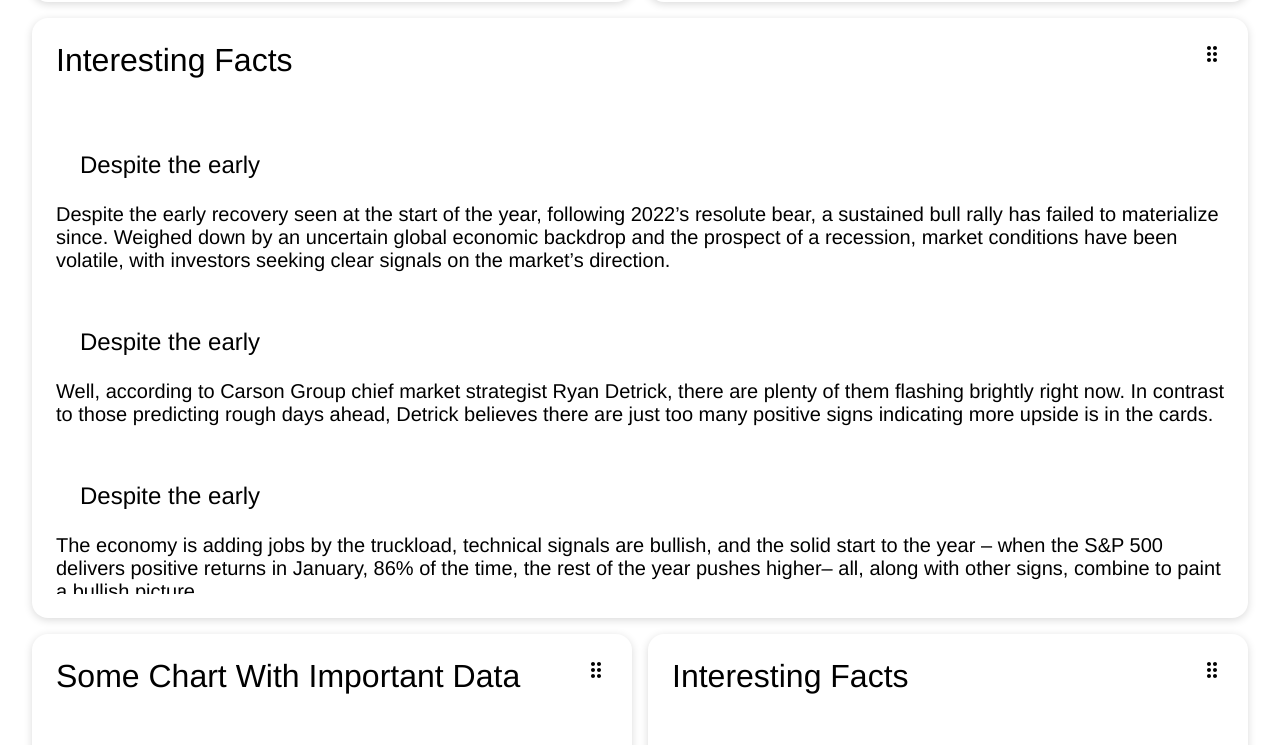
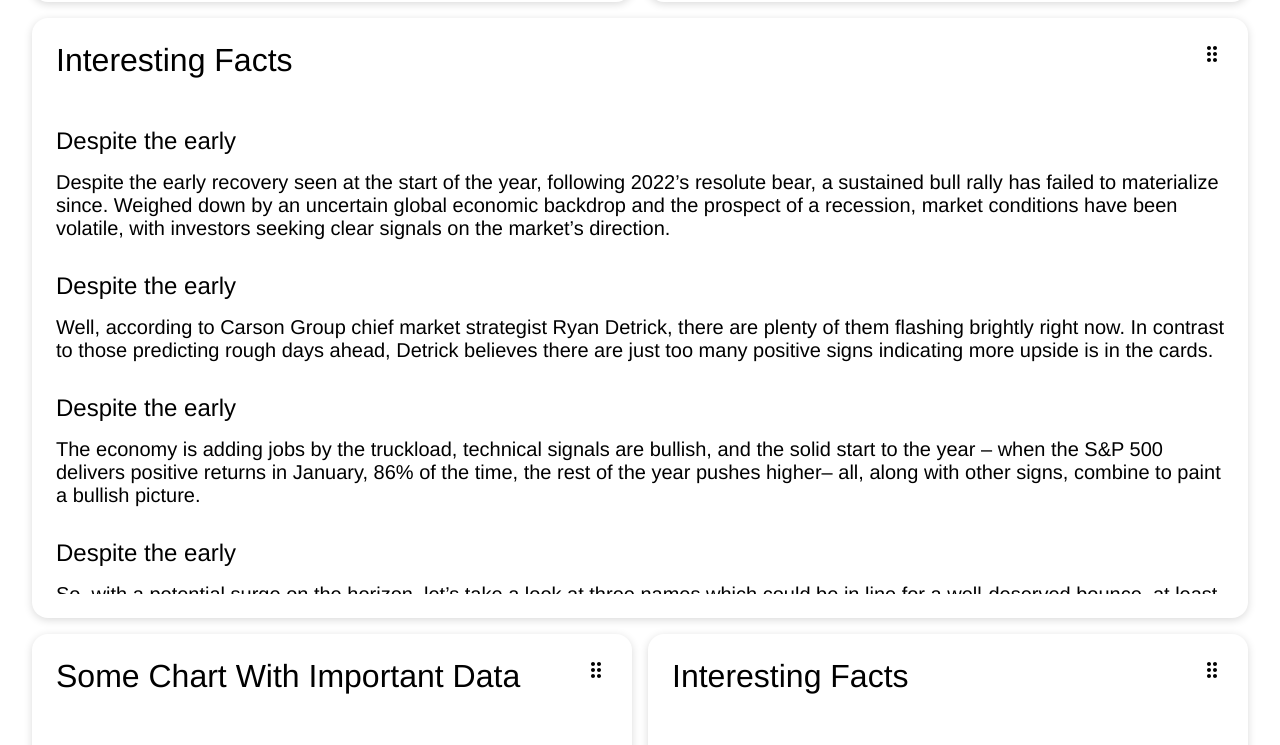
Before and after one commit to Raskolnikoff-D-503/Understand-AI, a React app: page / in a window 1280 px wide. Shown: the part 784-1529 px from the top of the page. Built offline with nearby package versions, Linux system fonts and the light colour scheme.

Commit message:
design refactoring, added no padding prop to Title component

```diff
--- a/src/shared/UI/Title/Title.scss
+++ b/src/shared/UI/Title/Title.scss
@@ -2,6 +2,10 @@
   padding: 24px;
   width: 100%;
   height: fit-content;
+
+  &--no-padding {
+    padding: 0;
+  }
 
   &--large {
     font-size: 48px;
--- a/src/shared/UI/Title/Title.tsx
+++ b/src/shared/UI/Title/Title.tsx
@@ -6,8 +6,13 @@ import './Title.scss';
 type Props = {
   size: SizeType;
   children: string;
+  noPadding?: boolean;
 };
 
-export const Title = ({size, children}: Props) => {
-  return <div className={`title title--${size.toLowerCase()}`}>{children}</div>;
+export const Title = ({size, children, noPadding = false}: Props) => {
+  return (
+    <div className={`title title--${size.toLowerCase()} ${noPadding ? 'title--no-padding' : ''}`}>
+      {children}
+    </div>
+  );
 };
--- a/src/widgets/CardWithListExample/CardWithListExample.scss
+++ b/src/widgets/CardWithListExample/CardWithListExample.scss
@@ -27,6 +27,11 @@
     }
   }
 
+  &__list-item {
+    display: grid;
+    gap: 16px;
+  }
+
   &__description {
     overflow: hidden;
     display: -webkit-box;
--- a/src/widgets/CardWithListExample/CardWithListExample.tsx
+++ b/src/widgets/CardWithListExample/CardWithListExample.tsx
@@ -60,8 +60,10 @@ export const CardWithListExample = ({id, className}: Props) => {
       <ul className="card-with-list__list">
         {cardItems.map((item) => (
           <li className="card-with-list__list-item" key={item.id}>
+            <Title size={SIZE.SMALL} noPadding>
+              {item.title}
+            </Title>
             <CustomLink to={item.to}>
-              <Title size={SIZE.SMALL}>{item.title}</Title>
               <div className="card-with-list__description">{item.description}</div>
             </CustomLink>
           </li>
```
